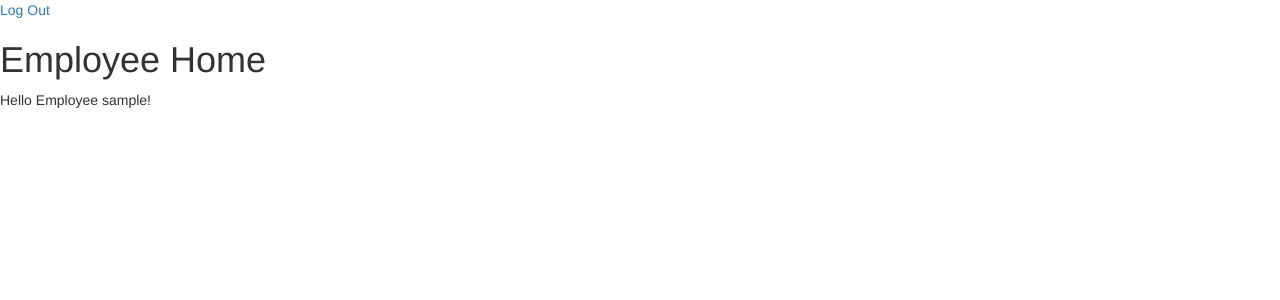
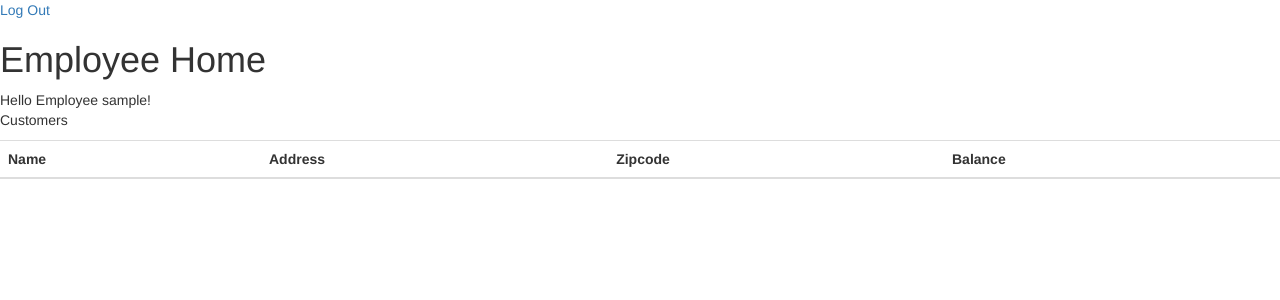
Before and after one commit to Mr-Nelson/TrashCollector, a Django app: page /employees/ in a window 1280 px wide. Shown: the top 300 px of the page. Run offline with Django 3.2, Linux system fonts and the light colour scheme; the visitor is signed in with stand-in values (Sample User, id 1); lists and menus that the app fills with data are empty; some libraries are stand-ins or nearby versions.

Commit message:
created tables in employee HTML documents to display customer data

```diff
--- a/trash_collector/employees/templates/employees/index.html
+++ b/trash_collector/employees/templates/employees/index.html
@@ -5,6 +5,29 @@
 {% block content %}
   {% if user.is_authenticated %}
     Hello Employee {{ user.username }}!
+
+     <table class="table table-striped">
+       {% csrf_token %}
+        <thead title="Customers">
+          <p width="100%">Customers</p>
+          <tr>
+            <th>Name</th>
+            <th>Address</th>
+            <th>Zipcode</th>
+            <th>Balance</th>
+          </tr>
+        </thead>
+        <tbody>
+        {% for Customer in all_customers %}
+          <tr>
+            <td>{{Customer.name}}</td>
+            <td>{{Customer.address}}</td>
+            <td>{{Customer.zip_code}}</td>
+            <td>{{Customer.balance}}</td>
+          </tr>
+        {% endfor %}
+       </tbody>
+      </table>
   {% else %}
     <p>You are at the employee index, but you are not logged in.</p>
     <a href="{% url 'login' %}">Log In</a>
--- a/trash_collector/employees/urls.py
+++ b/trash_collector/employees/urls.py
@@ -1,5 +1,4 @@
 from django.urls import path
-
 from . import views
 
 # TODO: Determine what distinct pages are required for the customer user stories, add a path for each in urlpatterns
--- a/trash_collector/employees/views.py
+++ b/trash_collector/employees/views.py
@@ -4,6 +4,7 @@ from django.shortcuts import render
 from django.apps import apps
 from django.urls import reverse
 from .models import Employee
+import pandas as pd
 import datetime
 
 # Create your views here.
@@ -18,8 +19,9 @@ def index(request):
     # query customer take to find customer record whose user matches this user
     # if that finds no results, redirect them to finishing register
     Customer = apps.get_model('customers.Customer')
+    customer = Customer.objects.all
     context = {
-        'customer': Customer
+        'customer': customer
     }
     return render(request, 'employees/index.html', context)
 
@@ -57,7 +59,10 @@ def daily_filter(request):
     #         datetime.datetime.now() > Customer.start_suspension and Customer.objects.filter(
     #             datetime.datetime.now() < Customer.end_suspension)
     # create_route.remove(suspended_accounts)
-    return render(request, 'employees/Daily Route.html')
+    context = {
+        'create_route':create_route
+    }
+    return render(request, 'employees/Daily Route.html', context)
     pass
 #     filter customers in zip_code:route, non-suspended account, pickup day & onetime pickup are today's date (utilize NOW command)
 def lookup(request):
--- a/trash_collector/templates/base.html
+++ b/trash_collector/templates/base.html
@@ -17,7 +17,7 @@
       <a class="navbar-brand" href="#">dCC Trash Services</a>
     </div>
     <ul class="nav navbar-nav">
-      <li class="active"><a href="#">Home</a></li>
+      <li><a href="{% url 'customers:index' %}">Home</a></li>
       <li><a href="{% url 'customers:registration' %}">Account Details</a></li>
       <li><a href="{% url 'customers:edit_weekly_pickup_day' %}">Change Pickup Day</a></li>
       <li><a href="{% url 'customers:onetime_pickup' %}">Request One Time Pickup</a></li>
@@ -33,7 +33,7 @@
       <a class="navbar-brand" href="#">dCC Trash Services</a>
     </div>
     <ul class="nav navbar-nav">
-      <li class="active"><a href="#">Home</a></li>
+      <li><a href="{% url 'employees:index' %}">Home</a></li>
       <li><a href="{% url 'employees:registration' %}">Register Employee</a></li>
       <li><a href="{% url 'employees:daily' %}">Daily Route</a></li>
       <li><a href="{% url 'employees:lookup' %}">Lookup Specific Date</a></li>
```
Also changed, not shown: trash_collector/employees/templates/employees/Daily Route.html (+10 -4 lines), trash_collector/employees/templates/employees/Route Lookup.html (+8 -4 lines).
